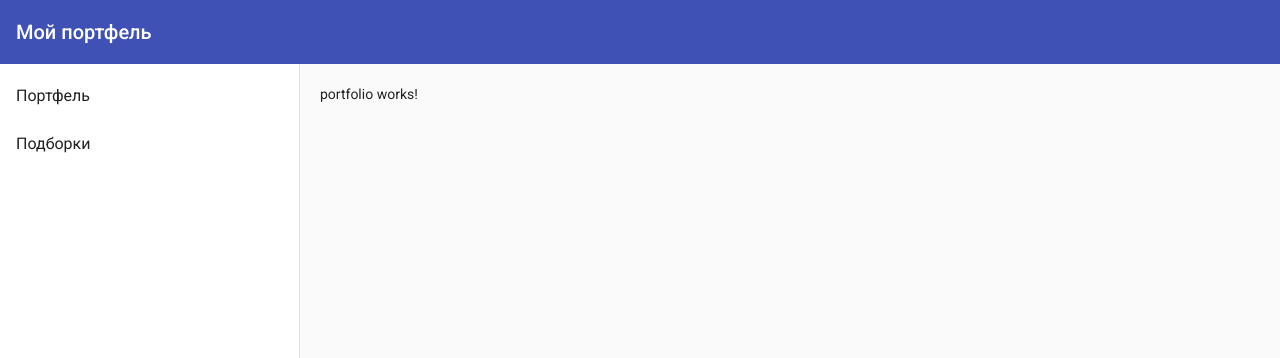
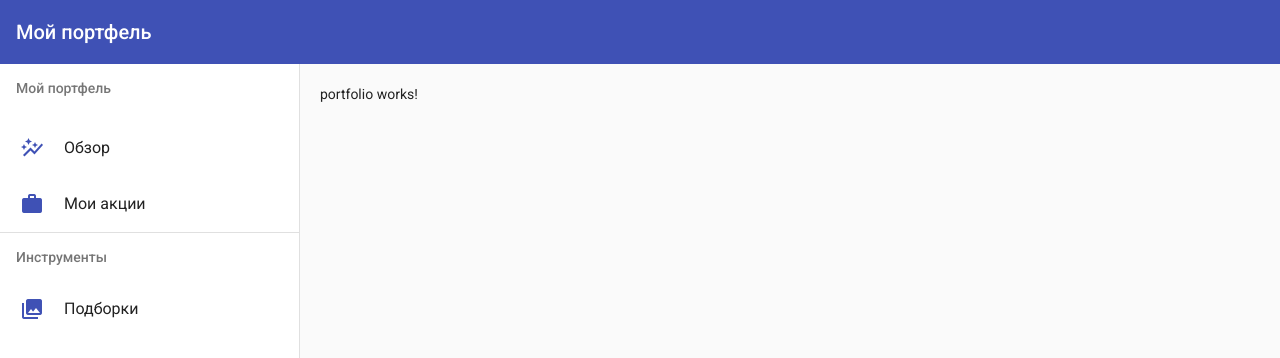
Before and after one commit to Darkvood/stock-portfolio, an Angular app: page /portfolio in a window 1280 px wide. Shown: the top 358 px of the page. Built offline with nearby package versions, Linux system fonts and the light colour scheme.

Commit message:
feat(sidebar): Указны ссылки на страницы

```diff
--- a/src/app/layout/default/sidebar/sidebar.component.html
+++ b/src/app/layout/default/sidebar/sidebar.component.html
@@ -1,4 +1,23 @@
-<mat-nav-list>
-  <a mat-list-item routerLink="/">Портфель</a>
-  <a mat-list-item routerLink="/collections">Подборки</a>
-</mat-nav-list>
+<mat-list>
+  <div mat-subheader>Мой портфель</div>
+
+  <mat-nav-list>
+    <mat-list-item routerLink="/">
+      <mat-icon mat-list-icon color="primary">auto_graph</mat-icon>
+      <div mat-line>Обзор</div>
+    </mat-list-item>
+
+    <mat-list-item routerLink="/portfolio">
+      <mat-icon mat-list-icon color="primary">work</mat-icon>
+      <div mat-line>Мои акции</div>
+    </mat-list-item>
+
+    <mat-divider></mat-divider>
+
+    <div mat-subheader>Инструменты</div>
+    <mat-list-item routerLink="/collections">
+      <mat-icon mat-list-icon color="primary">collections</mat-icon>
+      <div mat-line>Подборки</div>
+    </mat-list-item>
+  </mat-nav-list>
+</mat-list>
```
